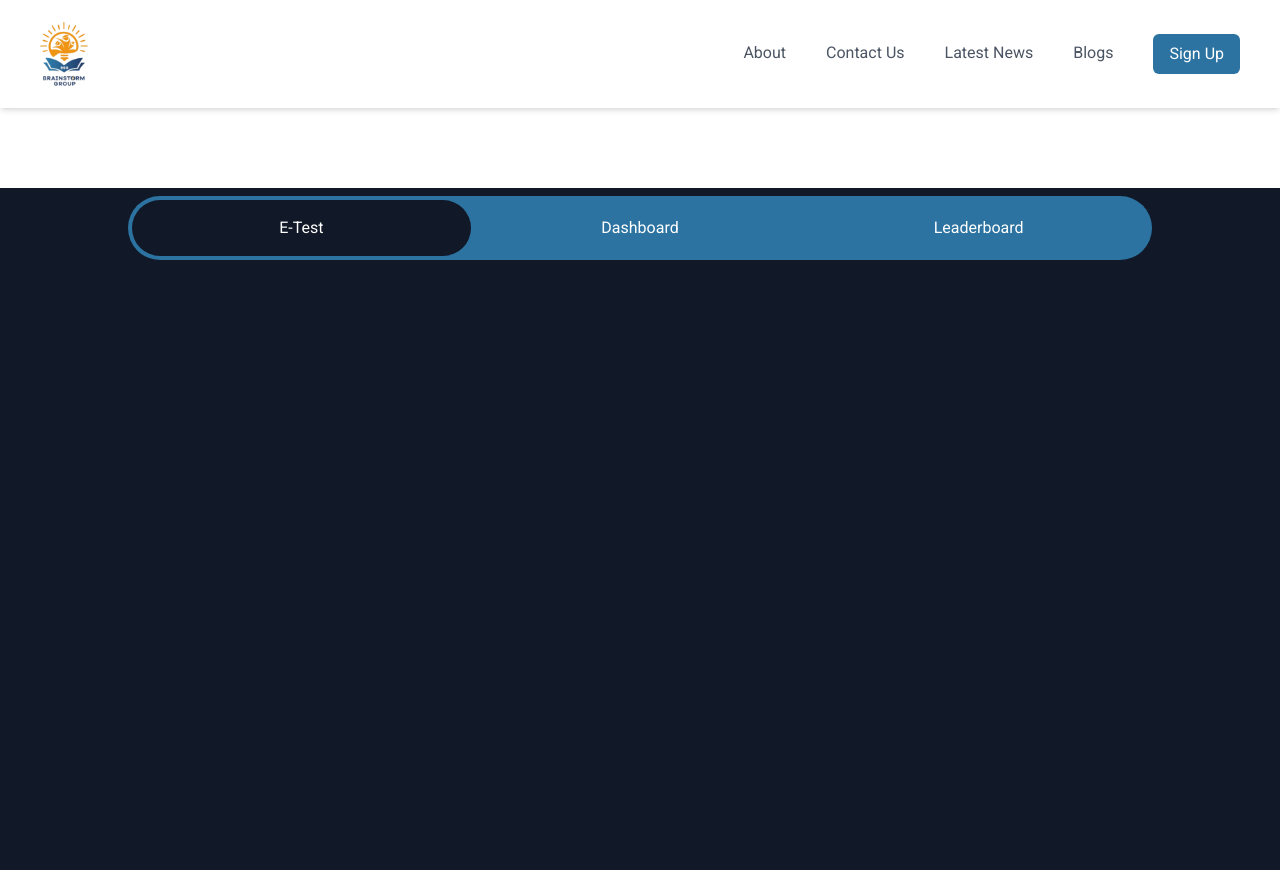
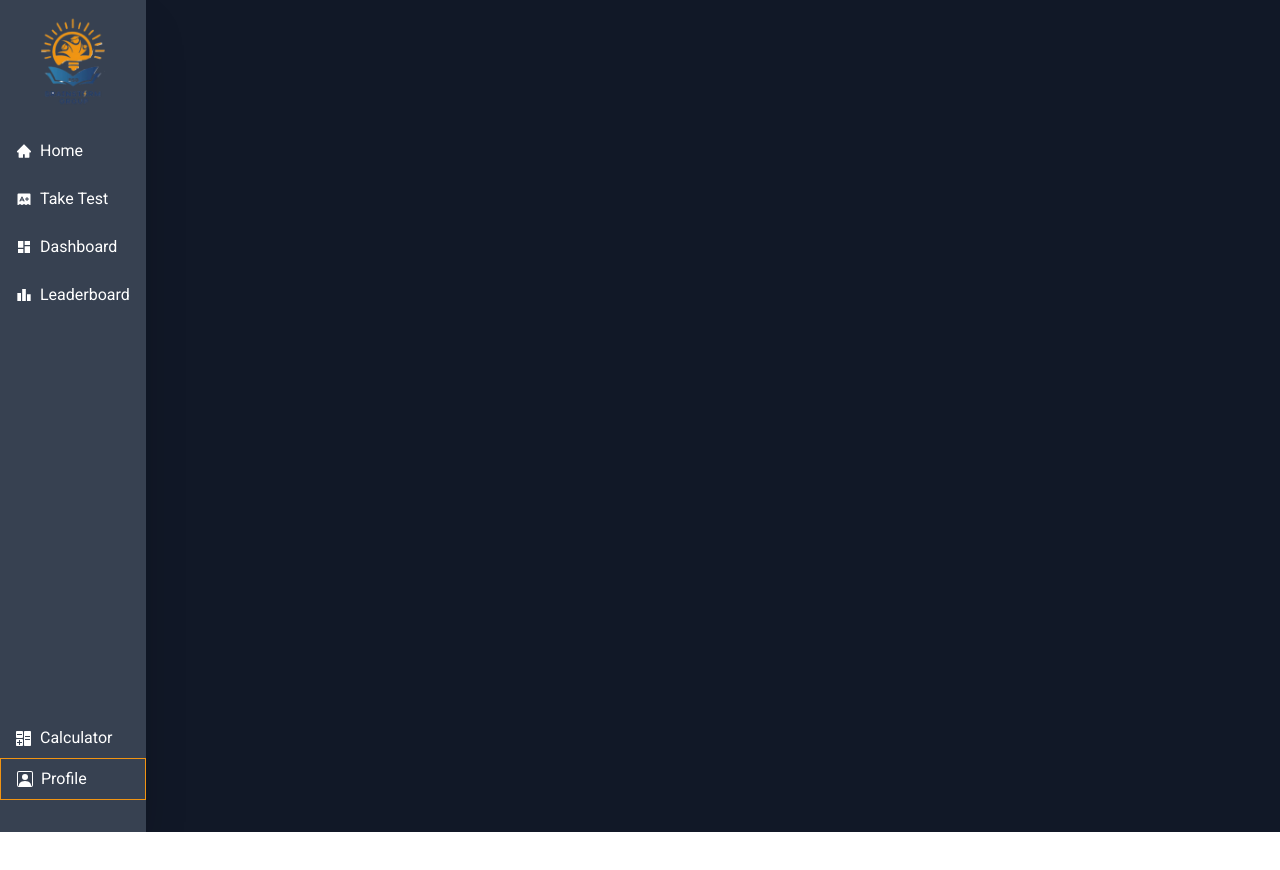
Before and after one commit to EDOHWARES/bsg, a React (Vite) app in the folder client/: page /etest in a window 1280 px wide. Shown: the top 870 px of the page. After the commit the page ends 832 px from the top, so only its background shows below. Built offline with nearby package versions, Linux system fonts and the light colour scheme.

Commit message:
restructured the routing

```diff
--- a/client/src/App.jsx
+++ b/client/src/App.jsx
@@ -3,26 +3,21 @@ import { Routes, Route } from "react-router-dom";
 import Home from "./pages/Home/Home";
 import Login from "./pages/Auth/Login/Login";
 import Signup from "./pages/Auth/Signup/Signup";
-import Header from "./components/Header/Header";
-import Footer from "./components/Footer/Footer";
 import { useLocation } from "react-router-dom";
-import QuizPage from "./pages/Quiz/QuizPage";
 
 function App() {
   const location = useLocation();
-  const hideHeaderFooterRoutes = ['/auth/signup', '/etest/test', '/etest/dashboard', '/etest/leaderboard'];
+  const hideHeaderFooterRoutes = ['/auth/signup', '/'];
   return (
     <>
-      {!hideHeaderFooterRoutes.includes(location.pathname) && <Header />}
       <main className="px-2 md:px-10">
       <Routes>
-        <Route path="/" element={<Home />} />
+        <Route path="/*" element={<Home />} />
         <Route path="/auth/login" element={<Login />} />
         <Route path="/auth/signup" element={<Signup />} />
-        <Route path="etest/*" element={<QuizPage />} />
       </Routes>
       </main>
-      {!hideHeaderFooterRoutes.includes(location.pathname) && <Footer />}
+      {/* {!hideHeaderFooterRoutes.includes(location.pathname) && <Footer />} */}
     </>
   );
 }
--- /dev/null
+++ b/client/src/components/Navbar/Navbar.jsx
@@ -0,0 +1,54 @@
+import React from 'react';
+import { images } from '../../assets/assets';
+import { Link } from 'react-router-dom';
+import { useLocation } from 'react-router-dom';
+
+import { AiFillHome } from "react-icons/ai";
+import { MdDashboard } from "react-icons/md";
+import { MdLeaderboard } from "react-icons/md";
+import { ImCalculator } from "react-icons/im";
+import { BsPersonSquare } from "react-icons/bs";
+import { PiExamFill } from "react-icons/pi";
+
+
+const NavItems = ({title, icon, link}) => {
+    const location = useLocation();
+    return (
+        <Link to={link} className={`flex px-4 flex-row items-center space-x-2 text-white text-base cursor-pointer py-2 ${location.pathname==link ? 'bg-primary' : 'bg-transparent'} hover:bg-primary  duration-500`}>
+            {icon}
+            <span>{title}</span>
+        </Link>
+    )
+}
+
+
+const Navbar = () => {
+
+  return (
+    <nav className='p-4 px-0 h-full bg-secondary flex flex-col justify-between shadow-2xl'>
+    <div className='flex flex-col bg-transparent justify-between h-screen pb-[1rem]'>
+        <div className='flex flex-col gap-6'>
+            <div className='w-full flex items-center justify-center'>
+                <img src={images.logo} alt="logo" className='w-[4rem]' />
+            </div>
+            <ul className='flex flex-col gap-2'>
+                <NavItems link={'/'} title={'Home'} icon={<AiFillHome />} />
+                <NavItems link={'/test'} title={'Take Test'} icon={<PiExamFill />} />
+                <NavItems link={'/dashboard'} title={'Dashboard'} icon={<MdDashboard />} />
+                <NavItems link={'/leaderboard'} title={'Leaderboard'} icon={<MdLeaderboard />} />
+            </ul>
+        </div>
+        <div className="down">
+            <ul>
+                <NavItems title={'Calculator'} icon={<ImCalculator />} />
+                <div className='border border-accent'>
+                    <NavItems title={'Profile'} icon={<BsPersonSquare />} />
+                </div>
+            </ul>
+        </div>
+    </div>
+</nav>
+  )
+}
+
+export default Navbar
--- a/client/src/pages/Home/Home.jsx
+++ b/client/src/pages/Home/Home.jsx
@@ -1,8 +1,28 @@
-import React from 'react'
+import React from 'react';
+import Navbar from '../../components/Navbar/Navbar';
+import {Routes, Route} from 'react-router-dom';
+import Dashboard from '../Quiz/Dashboard/Dashboard';
+import Leaderboard from '../Quiz/Leaderboard/Leaderboard';
+import Test from '../Quiz/Test/Test';
+import HomePage from '../HomePage/HomePage';
 
 const Home = () => {
   return (
-    <div>Home</div>
+    <section className='bg-gray-900 min-h-screen h-fit w-full absolute left-0 pr-10'>
+    <div className='cont  mx-auto flex flex-row justify-between gap-10'>
+      <div className='w-[12%]'>
+        <Navbar />
+      </div>
+        <div className='py-10 w-[88%]'>
+            <Routes>
+                <Route path='/' element={<HomePage />} />
+                <Route path='/test' element={<Test />} />
+                <Route path='/dashboard' element={<Dashboard />} />
+                <Route path='/leaderboard' element={<Leaderboard />} />
+            </Routes>
+        </div>
+    </div>
+</section>
   )
 }
 
--- /dev/null
+++ b/client/src/pages/HomePage/HomePage.jsx
@@ -0,0 +1,9 @@
+import React from 'react'
+
+const HomePage = () => {
+  return (
+    <div>HomePage</div>
+  )
+}
+
+export default HomePage
--- a/client/src/pages/Quiz/Dashboard/Dashboard.jsx
+++ b/client/src/pages/Quiz/Dashboard/Dashboard.jsx
@@ -1,8 +1,8 @@
-import React from 'react';
+import React from 'react'
 
 const Dashboard = () => {
   return (
-    <div className='text-white'>Dashboard</div>
+    <div>Dashboard</div>
   )
 }
 
--- a/client/src/pages/Quiz/Leaderboard/Leaderboard.jsx
+++ b/client/src/pages/Quiz/Leaderboard/Leaderboard.jsx
@@ -6,7 +6,7 @@ import { MdOutlineBatchPrediction } from "react-icons/md";
 
 const StatBox = ({amt, title}) => {
     return (
-        <div className='bg-secondary h-[9rem] rounded-md text-white p-2 text-start flex flex-col items-center justify-center hover:scale-[98%] duration-500'>
+        <div className='bg-secondary h-[9rem] rounded-md text-white p-2 text-center flex flex-col items-center justify-center hover:scale-[98%] duration-500'>
             <h1 className='font-bold text-2xl'>{amt}</h1>
             <p className='text-gray-400'>{title}</p>
         </div>
@@ -31,7 +31,7 @@ const Participant = ({icon, position, name, score, timeTaken}) => {
 
 const Leaderboard = () => {
   return (
-    <div className='text-white flex flex-col gap-6 mt-[2rem]'>
+    <div className='text-white flex flex-col gap-6'>
         <div className="actions flex items-center justify-end w-full gap-4">
             <select name="" id="" className='text-black py-2 p-4 rounded-[8px]'>
                 <option value="">Select course</option>
@@ -40,7 +40,7 @@ const Leaderboard = () => {
             </select>
             <button className='bg-accent px-4 py-2 rounded-[8px]'>Export as PDF</button>
         </div>
-        <div className="stats grid items-center grid-cols-4 gap-4">
+        <div className="stats grid items-center grid-cols-2 md:grid-cols-4 gap-4">
             <StatBox amt='311' title='Number of participants'/>
             <StatBox amt='3.1' title='Average score'/>
             <StatBox amt='39/40' title='Highest score'/>
@@ -49,7 +49,7 @@ const Leaderboard = () => {
         <div className="board flex flex-col gap-3">
             <h3 className='text-accent font-semibold tex'>Leaderboard</h3>
             <div className='flex flex-col'>
-                <ul className="hd grid grid-cols-[4fr_1fr_1fr] bg-secondary p-3 border border-primary border-b-transparent">
+                <ul className="hd text-sm md:text-base grid grid-cols-[4fr_1fr_1fr] bg-secondary p-3 border border-primary border-b-transparent">
                     <li>Participants</li>
                     <li>Score</li>
                     <li>Time Taken</li>
--- a/client/src/pages/Quiz/QuizPage.jsx
+++ /dev/null
@@ -1,32 +0,0 @@
-import React, { useState } from 'react';
-import {Routes, Route, Link} from 'react-router-dom';
-import Test from './Test/Test';
-import Dashboard from './Dashboard/Dashboard';
-import Leaderboard from './Leaderboard/Leaderboard';
-
-const QuizPage = () => {
-
-    const [navState, setNavState] = useState('etest');
-
-  return (
-    <section className='py-2 bg-gray-900 min-h-screen h-fit w-full absolute left-0'>
-        <div className='cont w-[95%] md:w-[80%] mx-auto'>
-            <nav className='w-full mb-3'>
-                <ul className='grid grid-cols-3 text-center items-center bg-primary justify-between p-1 h-[3rem] md:h-[4rem] rounded-full text-white'>
-                    <Link to={'test'} onClick={() => setNavState('etest')} className={`etest hover:bg-gray-900 ${navState == 'etest' ? 'bg-gray-900' : ''} rounded-full h-full flex items-center justify-center cursor-pointer duration-500`}>E-Test</Link>
-                    <Link to={'dashboard'} onClick={() => setNavState('dashboard')} className={`dashboard hover:bg-gray-900 ${navState == 'dashboard' ? 'bg-gray-900' : ''} rounded-full h-full flex items-center justify-center cursor-pointer duration-500`}>Dashboard</Link>
-                    <Link to={'leaderboard'} onClick={() => setNavState('leaderboard')} className={`leaderboard hover:bg-gray-900 ${navState == 'leaderboard' ? 'bg-gray-900' : ''} rounded-full h-full flex items-center justify-center cursor-pointer duration-500`}>Leaderboard</Link>
-                </ul>
-            </nav>
-
-            <Routes>
-                <Route path='/test' element={<Test />} />
-                <Route path='/dashboard' element={<Dashboard />} />
-                <Route path='/leaderboard' element={<Leaderboard />} />
-            </Routes>
-        </div>
-    </section>
-  )
-}
-
-export default QuizPage
```
Also changed, not shown: client/src/pages/Quiz/Test/Test.jsx (+8 -8 lines).
